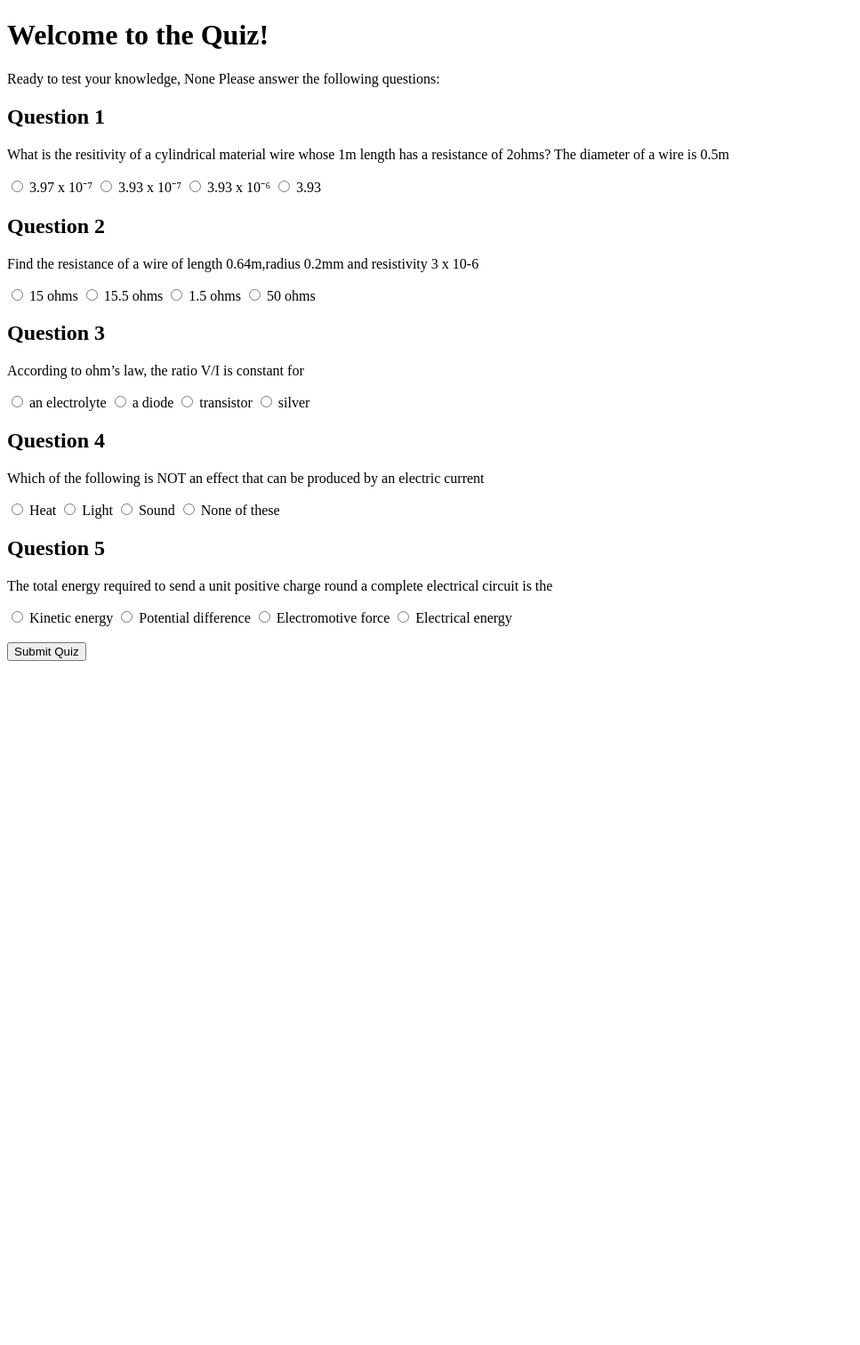
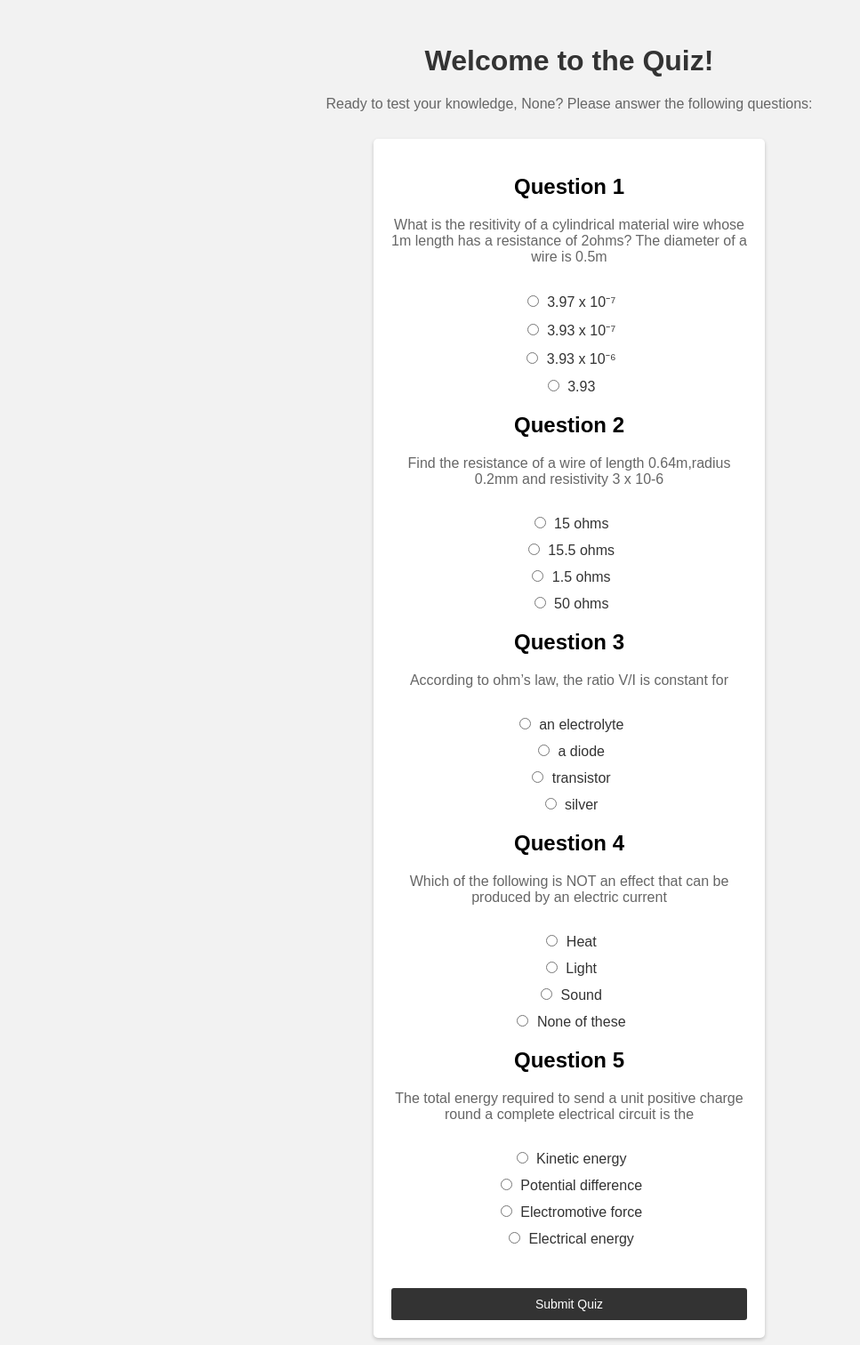
Before and after one commit to AnozieChibuike/Quiz-App, a Flask app: page /quiz in a window 1280 px wide. Shown: the whole page at 89% size, without its empty margins (0-967 px from the left). Before the commit the page ends 743 px from the top, so only its background shows below. Run offline with Flask 3, Linux system fonts and the light colour scheme.

Commit message:
Update quiz.html

```diff
--- a/templates/quiz.html
+++ b/templates/quiz.html
@@ -4,13 +4,61 @@
   <title>Welcome to the Quiz!</title>
   <meta name="viewport" content="width=device-width, initial-scale=1.0">
   <style>
-    /* CSS styles for responsiveness */
-    /* ... (your preferred styles) ... */
+    body {
+      font-family: Arial, sans-serif;
+      background-color: #f2f2f2;
+      text-align: center;
+      margin-top: 50px;
+    }
+
+    h1 {
+      color: #333;
+    }
+
+    p {
+      color: #666;
+      margin-bottom: 30px;
+    }
+
+    form {
+      display: inline-block;
+      background-color: #fff;
+      padding: 20px;
+      border-radius: 5px;
+      box-shadow: 0 2px 4px rgba(0, 0, 0, 0.2);
+      width: 400px;
+      max-width: 100%;
+    }
+
+    label {
+      display: block;
+      margin-bottom: 10px;
+      color: #333;
+    }
+
+    input[type="radio"] {
+      margin-right: 5px;
+    }
+
+    input[type="submit"] {
+      padding: 10px 20px;
+      border: none;
+      background-color: #333;
+      color: #fff;
+      border-radius: 3px;
+      cursor: pointer;
+      font-size: 14px;
+      width: 100%;
+    }
+
+    input[type="submit"]:hover {
+      background-color: #555;
+    }
   </style>
 </head>
 <body>
   <h1>Welcome to the Quiz!</h1>
-  <p>Ready to test your knowledge, {{ name }} Please answer the following questions:</p>
+  <p>Ready to test your knowledge, {{ name }}? Please answer the following questions:</p>
 
   <form method="POST">
     <input type="hidden" name="name" value="{{ name }}">
```
Lines whose indentation alone changed are shown as unchanged.
